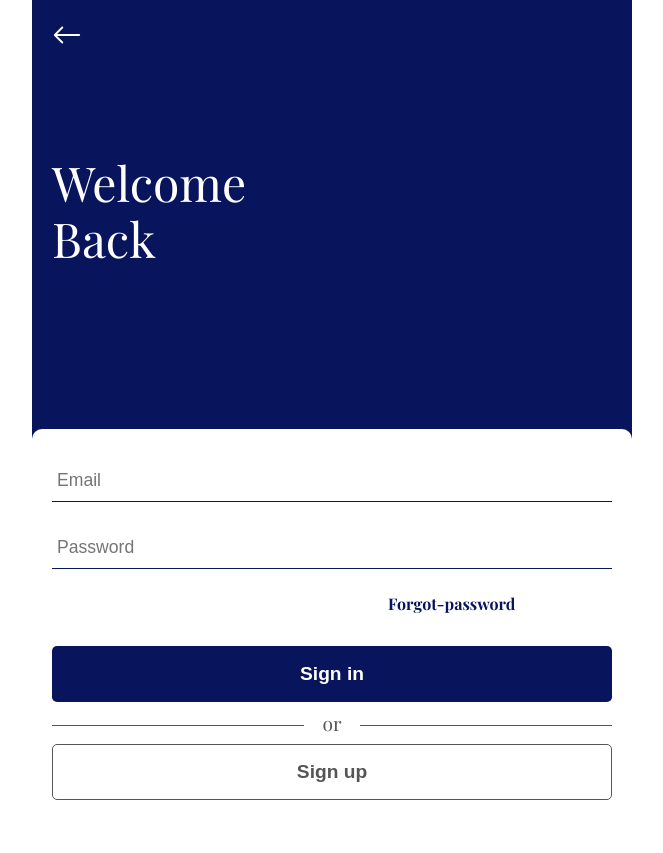
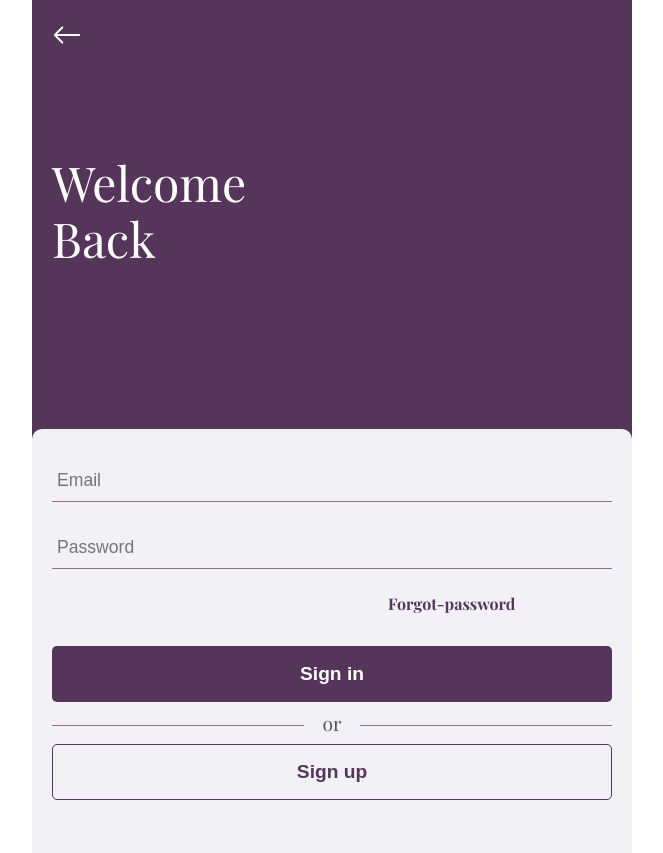
Before and after one commit to onakoyakayode/Health, a React (Create React App) app: page /signin in a window 1280 px wide. Shown: the whole page, without its empty margins (308-971 px from the left). Built offline with nearby package versions, Linux system fonts and the light colour scheme.

Commit message:
change background color

```diff
--- a/src/app.css
+++ b/src/app.css
@@ -18,6 +18,7 @@ body {
   width: 100%;
   min-height: 100vh;
   background: #08155D;
+  background: #55355a;
   margin: auto;
 }
 /*
--- a/src/components/SignIn/SignIn.css
+++ b/src/components/SignIn/SignIn.css
@@ -26,6 +26,7 @@
     bottom: -220.5%;
     left: 0;
     background: #fff;
+    background: #f2f2f6;
     width: 100%;
     height: 53vh;
     padding: 30px 20px;
@@ -41,9 +42,11 @@
     width: 100%;
     border: none;
     border-bottom: 1px solid #08155D;
+    border-bottom: 1px solid #956e8c;
     padding: 10px 5px;
     color: #555;
     font-size: 1.2rem;
+    background: transparent;
 }
 
 .form-email,
@@ -68,6 +71,7 @@
 a.forgot-password {
     margin-left: 60%;
     color: #08155D;
+    color: #55355A;
     font-size: 1rem;
 }
 
@@ -83,6 +87,7 @@ a.forgot-password {
     font-weight: 600;
     color: #fff;
     background: #08155D;
+    background: #55355A;
     border: 1px solid transparent;
     border-radius: 5px;
     height: 3.5rem;
@@ -92,9 +97,9 @@ a.forgot-password {
 button.sign-up-btn {
     font-size: 1.2rem;
     font-weight: 600;
-    background: #fff;
-    color: #555;
-    border: 1px solid #555;
+    background: #f2f2f6;
+    color: #55355A;
+    border: 1px solid #55355A;
     border-radius: 5px;
     height: 3.5rem;
     width: 100%;
@@ -114,7 +119,7 @@ button.sign-up-btn {
     content: "";
     width: 45%;
     height: 1px;
-    background: #555;
+    background: #956e8c;
     left: 0;
     bottom: 10px;
 }
@@ -124,7 +129,7 @@ button.sign-up-btn {
     content: "";
     width: 45%;
     height: 1px;
-    background: #555;
+    background: #956e8c;
     right: 0;
     bottom: 10px;
 }
--- a/src/components/SignPage/SignPage.css
+++ b/src/components/SignPage/SignPage.css
@@ -47,10 +47,12 @@ button.sign-in {
     font-weight: 600;
     background: #fff;
     color: #08155D;
+    color: #55355a;
     border: 1px solid transparent;
     border-radius: 5px;
     height: 3.5rem;
     width: 100%;
+    cursor: pointer;
 }
 
 button.sign-up {
@@ -58,6 +60,7 @@ button.sign-up {
     font-weight: 600;
     color: #fff;
     background: #08155D;
+    background: #55355a;
     border: 1px solid #fff;
     border-radius: 5px;
     height: 3.5rem;
--- a/src/components/signUp/signUp.css
+++ b/src/components/signUp/signUp.css
@@ -13,6 +13,7 @@
     bottom: -220.5%;
     left: 0;
     background: #fff;
+    background: #f2f2f6;
     width: 100%;
     max-height: 60vh;
     overflow-y: auto;
@@ -24,6 +25,7 @@
     width: 100%;
     border: none;
     border-bottom: 1px solid #08155D;
+    border-bottom: 1px solid #956E8C;
     padding: 10px 5px;
     color: #555;
     font-size: 1.2rem;
@@ -50,6 +52,7 @@
 
 button.sign-in-up-btn {
     background: #08155D;
+    background: #55355A;
     color: #fff;
     font-size: 1.2rem;
     font-weight: 600;
@@ -63,8 +66,9 @@ button.sign-in-up-btn {
     font-size: 1.2rem;
     font-weight: 600;
     background: #fff;
-    color: #555;
-    border: 1px solid #555;
+    background: #f2f2f6;
+    color: #55355A;
+    border: 1px solid #55355A;
     border-radius: 5px;
     height: 3.5rem;
     width: 100%;
@@ -84,7 +88,7 @@ button.sign-in-up-btn {
     content: "";
     width: 45%;
     height: 1px;
-    background: #555;
+    background: #956E8C;
     left: 0;
     bottom: 10px;
 }
@@ -94,7 +98,7 @@ button.sign-in-up-btn {
     content: "";
     width: 45%;
     height: 1px;
-    background: #555;
+    background: #956E8C;
     right: 0;
     bottom: 10px;
 }
```
